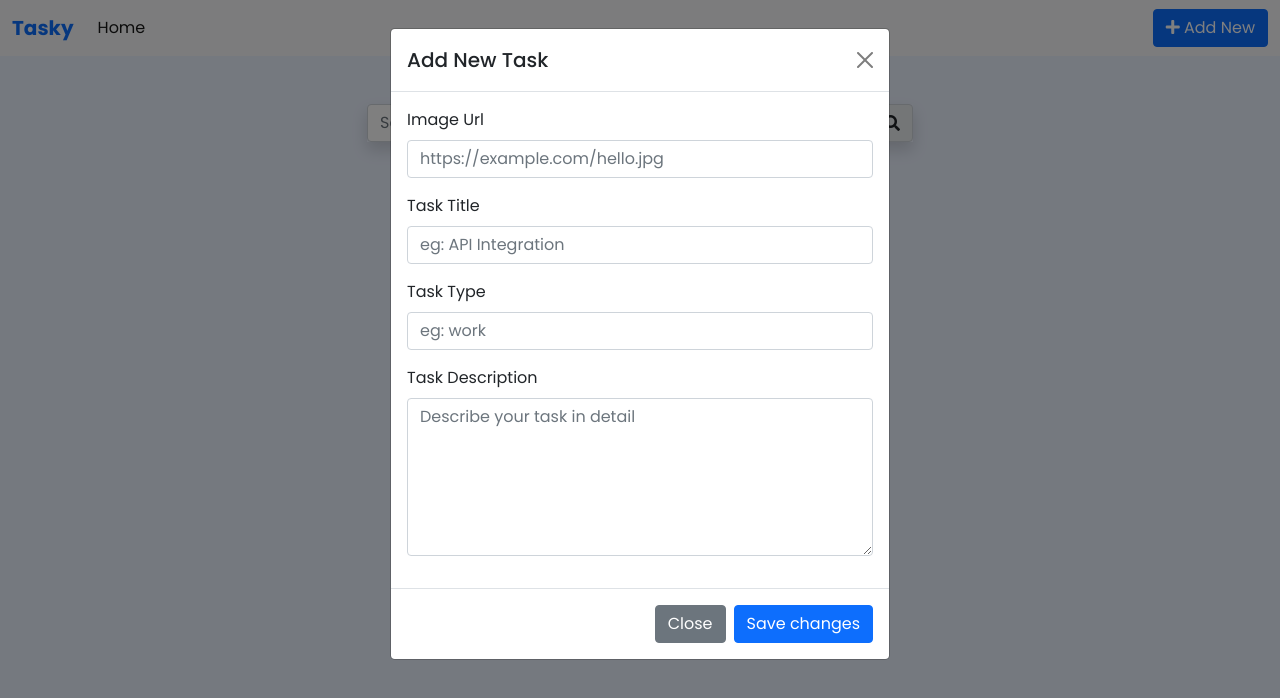
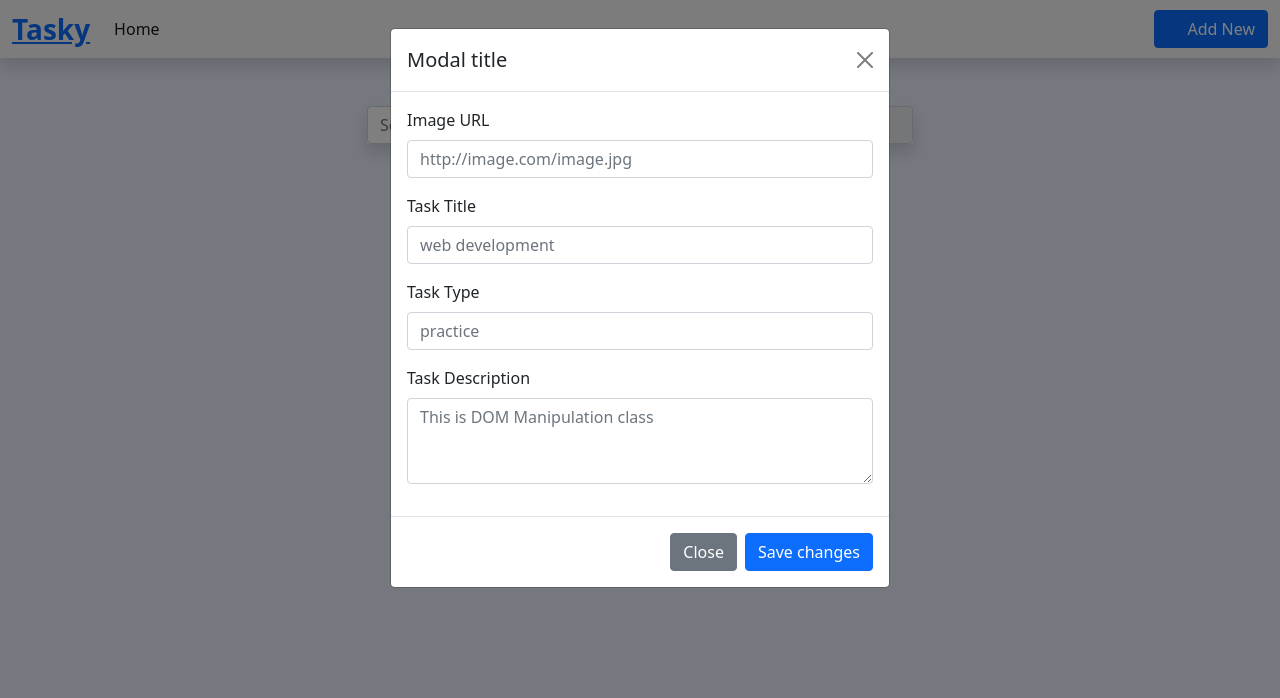
Before and after one commit to prathameshrane08/Task-Management-App, a plain HTML site: page index.html in a window 1280 px wide. Both pictures are taken after a click on the button "Add New". Drawn offline with nearby package versions, Linux system fonts and the light colour scheme.

Commit message:
Update index.html

```diff
--- a/index.html
+++ b/index.html
@@ -4,48 +4,37 @@
     <meta charset="UTF-8" />
     <meta http-equiv="X-UA-Compatible" content="IE=edge" />
     <meta name="viewport" content="width=device-width, initial-scale=1.0" />
-
-    <!-- Font -->
-    <link
-      href="https://fonts.googleapis.com/css?family=Poppins:100,100italic,200,200italic,300,300italic,regular,italic,500,500italic,600,600italic,700,700italic,800,800italic,900,900italic"
-      rel="stylesheet"
-    />
-
-    <!-- FontAwesome -->
-    <link
-      rel="stylesheet"
-      href="https://cdnjs.cloudflare.com/ajax/libs/font-awesome/5.15.3/css/all.min.css"
-      integrity="sha512-iBBXm8fW90+nuLcSKlbmrPcLa0OT92xO1BIsZ+ywDWZCvqsWgccV3gFoRBv0z+8dLJgyAHIhR35VZc2oM/gI1w=="
-      crossorigin="anonymous"
-      referrerpolicy="no-referrer"
-    />
-
     <!-- Bootstrap CSS -->
     <link
-      href="https://cdn.jsdelivr.net/npm/bootstrap@5.0.1/dist/css/bootstrap.min.css"
+      href="https://cdn.jsdelivr.net/npm/bootstrap@5.0.2/dist/css/bootstrap.min.css"
       rel="stylesheet"
-      integrity="sha384-+0n0xVW2eSR5OomGNYDnhzAbDsOXxcvSN1TPprVMTNDbiYZCxYbOOl7+AMvyTG2x"
+      integrity="sha384-EVSTQN3/azprG1Anm3QDgpJLIm9Nao0Yz1ztcQTwFspd3yD65VohhpuuCOmLASjC"
       crossorigin="anonymous"
     />
 
-    <!-- Our CSS -->
-    <link rel="stylesheet" href="style.css" />
+    <!-- fontawesome icons -->
+    <link
+      rel="stylesheet"
+      href="https://pro.fontawesome.com/releases/v5.10.0/css/all.css"
+      integrity="sha384-AYmEC3Yw5cVb3ZcuHtOA93w35dYTsvhLPVnYs9eStHfGJvOvKxVfELGroGkvsg+p"
+      crossorigin="anonymous"
+    />
 
-    <title>Tasky</title>
+    <title>Task Management APP</title>
   </head>
-  <body onload="loadInitialCardData()" >
+  <body style="background-color: #ebf3ff" onload="loadExistingCards()">
     <!-- Modal -->
     <div
       class="modal fade"
-      id="exampleModal"
+      id="newTask"
       tabindex="-1"
-      aria-labelledby="exampleModalLabel"
+      aria-labelledby="newTaskLabel"
       aria-hidden="true"
     >
       <div class="modal-dialog">
         <div class="modal-content">
           <div class="modal-header">
-            <h5 class="modal-title" id="exampleModalLabel">Add New Task</h5>
+            <h5 class="modal-title" id="newTaskLabel">Modal title</h5>
             <button
               type="button"
               class="btn-close"
@@ -55,45 +44,41 @@
           </div>
           <div class="modal-body">
             <div class="mb-3">
-              <label for="imageurl" class="form-label">Image Url</label>
+              <label for="imageURL" class="form-label">Image URL</label>
               <input
                 type="url"
                 class="form-control"
-                id="imageurl"
-                aria-describedby="Image url"
-                placeholder="https://example.com/hello.jpg"
+                id="imageURL"
+                placeholder="http://image.com/image.jpg"
               />
             </div>
             <div class="mb-3">
-              <label for="tasktitle" class="form-label">Task Title</label>
+              <label for="taskTitle" class="form-label">Task Title</label>
               <input
                 type="text"
                 class="form-control"
-                id="tasktitle"
-                aria-describedby="Task title"
-                placeholder="eg: API Integration"
+                id="taskTitle"
+                placeholder="web development"
               />
             </div>
             <div class="mb-3">
-              <label for="tasktype" class="form-label">Task Type</label>
+              <label for="taskType" class="form-label">Task Type</label>
               <input
                 type="text"
                 class="form-control"
-                id="tasktype"
-                aria-describedby="Task type"
-                placeholder="eg: work"
+                id="taskType"
+                placeholder="practice"
               />
             </div>
             <div class="mb-3">
-              <label for="taskdescription" class="form-label"
+              <label for="taskDescription" class="form-label"
                 >Task Description</label
               >
               <textarea
-                rows="6"
+                id="taskDescription"
                 class="form-control"
-                id="taskdescription"
-                aria-describedby="Task type"
-                placeholder="Describe your task in detail"
+                rows="3"
+                placeholder="This is DOM Manipulation class"
               ></textarea>
             </div>
           </div>
@@ -108,7 +93,7 @@
             <button
               type="button"
               class="btn btn-primary"
-              onclick="saveChanges()"
+              onclick="addNewCard()"
               data-bs-dismiss="modal"
             >
               Save changes
@@ -117,11 +102,10 @@
         </div>
       </div>
     </div>
-
-    <!-- Navbar -->
-    <nav class="navbar navbar-expand-md navbar-light bg-light">
+    <header>
+      <nav class="navbar navbar-expand-lg navbar-light bg-light shadow">
         <div class="container-fluid">
-        <a class="navbar-brand fw-bold text-primary" href="#">Tasky</a>
+          <a class="fs-3 fw-bolder" href="#">Tasky</a>
           <button
             class="navbar-toggler"
             type="button"
@@ -134,56 +118,53 @@
             <span class="navbar-toggler-icon"></span>
           </button>
           <div class="collapse navbar-collapse" id="navbarSupportedContent">
-          <ul class="navbar-nav me-auto mb-2 mb-lg-0">
+            <ul class="navbar-nav ms-3 me-auto mb-2 mb-lg-0">
               <li class="nav-item">
                 <a class="nav-link active" aria-current="page" href="#">Home</a>
               </li>
             </ul>
             <button
+              class="btn btn-primary"
               type="button"
-          class="btn btn-primary"
               data-bs-toggle="modal"
-          data-bs-target="#exampleModal"
+              data-bs-target="#newTask"
             >
-          <i class="fas fa-plus"></i> Add New
+              <i class="far fa-plus"></i> Add New
             </button>
           </div>
         </div>
       </nav>
+    </header>
 
-  <div class="container">
-    <div class="row justify-content-center mt-5">
-      <div class="col-md-6">
+    <main class="container">
+      <section class="row justify-content-center mt-5">
+        <div class="col-md-8 col-lg-6">
           <div class="input-group mb-3 shadow">
             <input
-            type="text"
+              type="search"
               class="form-control"
-            placeholder="Search task"
-            aria-label="Search task"
-            aria-describedby="basic-addon2"
+              placeholder="Search Task"
+              aria-label="Search Task"
+              aria-describedby="basic-addon1"
             />
-          <span class="input-group-text" id="basic-addon2"
-            ><i class="fas fa-search"></i
-          ></span>
+            <span class="input-group-text" id="basic-addon1">
+              <i class="far fa-search"></i>
+            </span>
           </div>
         </div>
-    </div>
+      </section>
 
-    <!-- Cards -->
-    <section>
-      <div class="row task__container">
-    </div>
-</section>
-</div>
+      <!-- Task Container -->
+      <section class="task__container row"></section>
+    </main>
 
     <!-- JavaScript Bundle with Popper -->
     <script
-src="https://cdn.jsdelivr.net/npm/bootstrap@5.0.1/dist/js/bootstrap.bundle.min.js"
-integrity="sha384-gtEjrD/SeCtmISkJkNUaaKMoLD0//ElJ19smozuHV6z3Iehds+3Ulb9Bn9Plx0x4"
+      src="https://cdn.jsdelivr.net/npm/bootstrap@5.0.2/dist/js/bootstrap.bundle.min.js"
+      integrity="sha384-MrcW6ZMFYlzcLA8Nl+NtUVF0sA7MsXsP1UyJoMp4YLEuNSfAP+JcXn/tWtIaxVXM"
       crossorigin="anonymous"
     ></script>
 
-<!-- Our JavaScript File -->
     <script src="index.js"></script>
   </body>
 </html>
```
Lines whose indentation alone changed are shown as unchanged.
